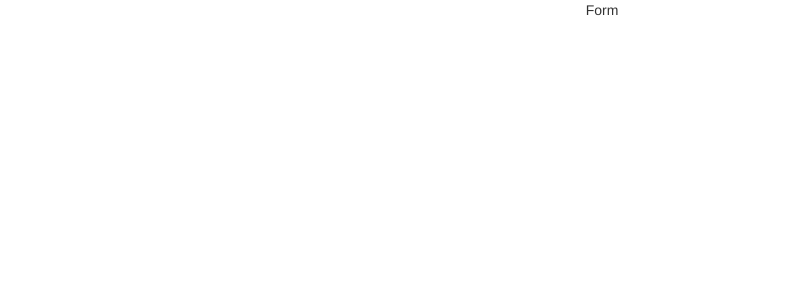
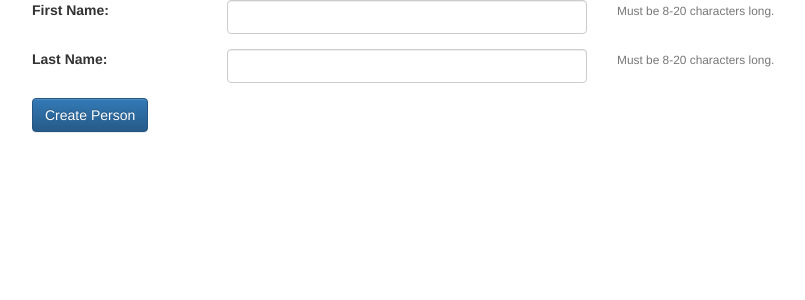
Before and after one commit to vallbs/form-table-sort, a React (Create React App) app: page / in a window 1280 px wide. Shown: the top 300 px of the page, without its empty margins (38-843 px from the left). Built offline with nearby package versions, Linux system fonts and the light colour scheme.

Commit message:
added initial styling for Form component

```diff
--- a/src/App.css
+++ b/src/App.css
@@ -1,4 +1,4 @@
-.App {
+/* .App {
   text-align: center;
 }
 
@@ -25,4 +25,4 @@
 @keyframes App-logo-spin {
   from { transform: rotate(0deg); }
   to { transform: rotate(360deg); }
-}
+} */
--- a/src/Form/Form.js
+++ b/src/Form/Form.js
@@ -1,10 +1,58 @@
 import React, { Component } from 'react';
 
 class Form extends Component {
+    handleInputChange = e => {
+        this.setState({ [e.target.name]: e.target.value });
+    }
+
     render() {
         return (
-            <div>Form</div>
+            <div className="container">
+                <form className="personForm">
+                    <div className="form-group row">
+                        <label htmlFor="firstName" className="col-form-label col-2 col-sm-2">First Name: </label>
+                        <div className="col-sm-4">
+                            <input
+                                type="text"
+                                className="form-control col-5 col-sm-5"
+                                name="firstName"
+                                value={ this.state.firstName }
+                                onChange={ e => this.handleInputChange(e)} />
+                        </div>
+                        <div className="col-5 col-sm-5">
+                        <small id="passwordHelpInline" className="text-muted">
+                            Must be 8-20 characters long.
+                        </small>
+                        </div>
+                    </div>
+                    <div className="form-group row">
+                        <label htmlFor="lastName" className="col-form-label col-2 col-sm-2">Last Name: </label>
+                        <div className="col-sm-4">
+                            <input
+                                type="text"
+                                className="form-control col-5 col-sm-5"
+                                name="lastName"
+                                value={ this.state.lastName }
+                                onChange={ e => this.handleInputChange(e)} />
+                        </div>
+                        <div className="col-5 col-sm-5">
+                        <small id="passwordHelpInline" className="text-muted">
+                            Must be 8-20 characters long.
+                        </small>
+                        </div>
+                    </div>
+
+                    <button type="submit" className="btn btn-primary">Create Person</button>
+                </form>
+            </div>
         );
+    }
+
+    state = {
+        firstName: "",
+        lastName: "",
+        gender: "",
+        age: 0
     }
 }
 
```
